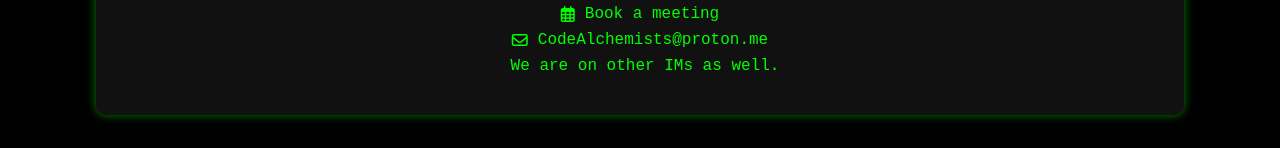
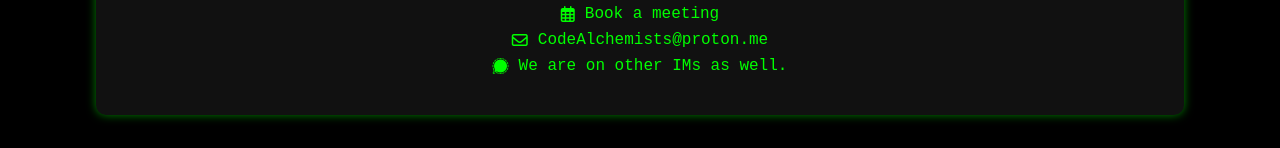
Before and after one commit to codealchemists-xyz/codealchemists-xyz.github.io, a plain HTML site: page index.html in a window 1280 px wide. Shown: the part 439-587 px from the top of the page. Drawn offline with Linux system fonts and the light colour scheme.

Commit message:
chore: update Font Awesome CSS to version 6.5.1
Signal icon needs v 6.5.{0,1}

```diff
--- a/index.html
+++ b/index.html
@@ -4,7 +4,7 @@
     <meta charset="UTF-8">
     <meta name="viewport" content="width=device-width, initial-scale=1.0">
     <title>Contact Us</title>
-    <link href="https://cdnjs.cloudflare.com/ajax/libs/font-awesome/6.4.0/css/all.min.css" rel="stylesheet">
+    <link href="https://cdnjs.cloudflare.com/ajax/libs/font-awesome/6.5.1/css/all.min.css" rel="stylesheet">
     <style>
         body {
             font-family: 'Courier New', monospace;
```
